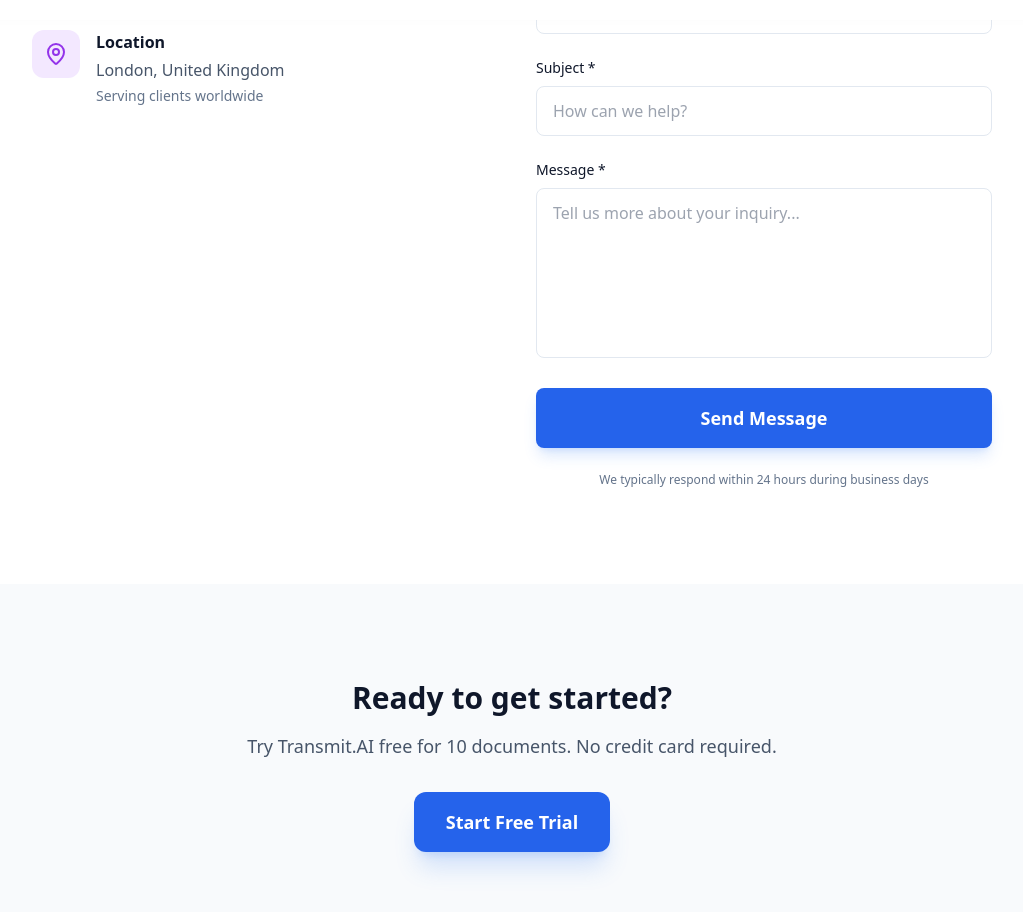
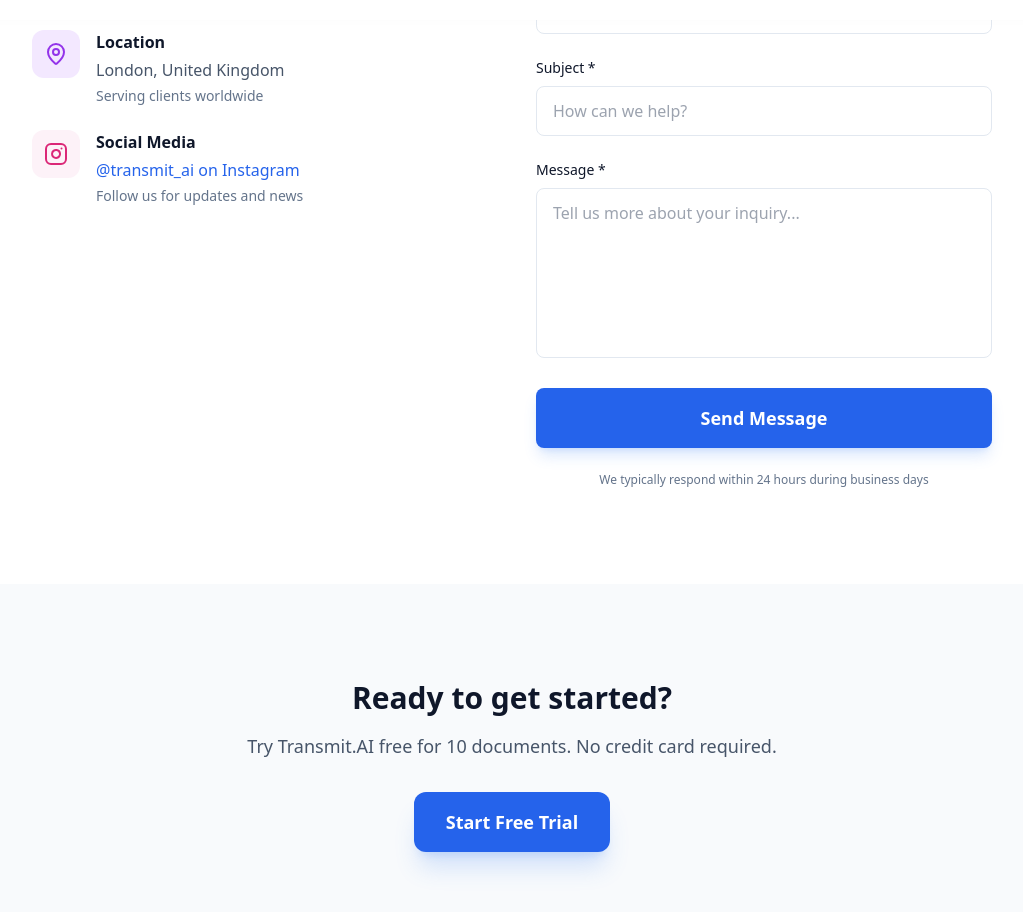
Before and after one commit to lee123qpr/transmitAI, a React (Vite) app in the folder client/: page /contact in a window 1280 px wide. Shown: the part 780-1692 px from the top of the page, without its empty margins (128-1151 px from the left). Built offline with nearby package versions, Linux system fonts and the light colour scheme; no server answers.

Commit message:
feat: add instagram links to footer and contact page

```diff
--- a/client/src/components/Footer.tsx
+++ b/client/src/components/Footer.tsx
@@ -53,7 +53,7 @@
                     <div className="lg:col-span-1">
                         <h4 className="font-semibold text-slate-900 mb-4">Follow Us</h4>
                         <div className="flex gap-4">
-                            <a href="https://instagram.com" target="_blank" rel="noopener noreferrer" className="w-10 h-10 flex items-center justify-center rounded-full bg-slate-100 text-slate-500 hover:bg-pink-50 hover:text-pink-600 transition-all">
+                            <a href="https://www.instagram.com/transmit_ai/" target="_blank" rel="noopener noreferrer" className="w-10 h-10 flex items-center justify-center rounded-full bg-slate-100 text-slate-500 hover:bg-pink-50 hover:text-pink-600 transition-all">
                                 <Instagram size={18} />
                             </a>
                             <a href="https://www.linkedin.com/company/transmit-ai" target="_blank" rel="noopener noreferrer" className="w-10 h-10 flex items-center justify-center rounded-full bg-slate-100 text-slate-500 hover:bg-blue-50 hover:text-blue-600 transition-all">
--- a/client/src/pages/ContactPage.tsx
+++ b/client/src/pages/ContactPage.tsx
@@ -1,4 +1,4 @@
-import { Mail, MapPin, Phone } from 'lucide-react';
+import { Mail, MapPin, Phone, Instagram } from 'lucide-react';
 import SEO from '../components/SEO';
 
 const ContactPage = () => {
@@ -70,6 +70,19 @@
                                 </div>
                             </div>
 
+                            {/* Social Media */}
+                            <div className="flex gap-4 items-start mt-6">
+                                <div className="w-12 h-12 bg-pink-50 rounded-xl flex items-center justify-center text-pink-600 shrink-0">
+                                    <Instagram size={24} />
+                                </div>
+                                <div>
+                                    <h3 className="font-semibold text-slate-900 mb-1">Social Media</h3>
+                                    <a href="https://www.instagram.com/transmit_ai/" target="_blank" rel="noopener noreferrer" className="text-blue-600 hover:text-blue-700 transition-colors">
+                                        @transmit_ai on Instagram
+                                    </a>
+                                    <p className="text-sm text-slate-500 mt-1">Follow us for updates and news</p>
+                                </div>
+                            </div>
 
                         </div>
 
```
